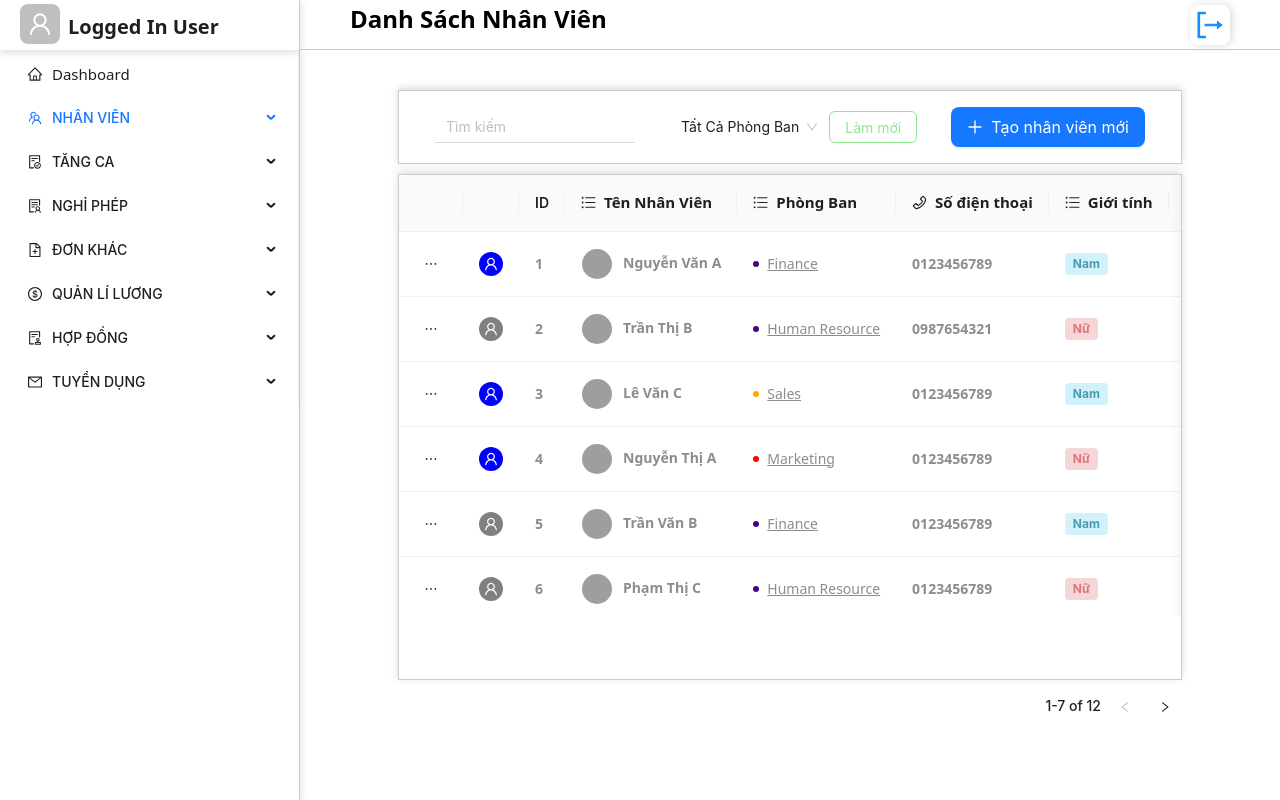
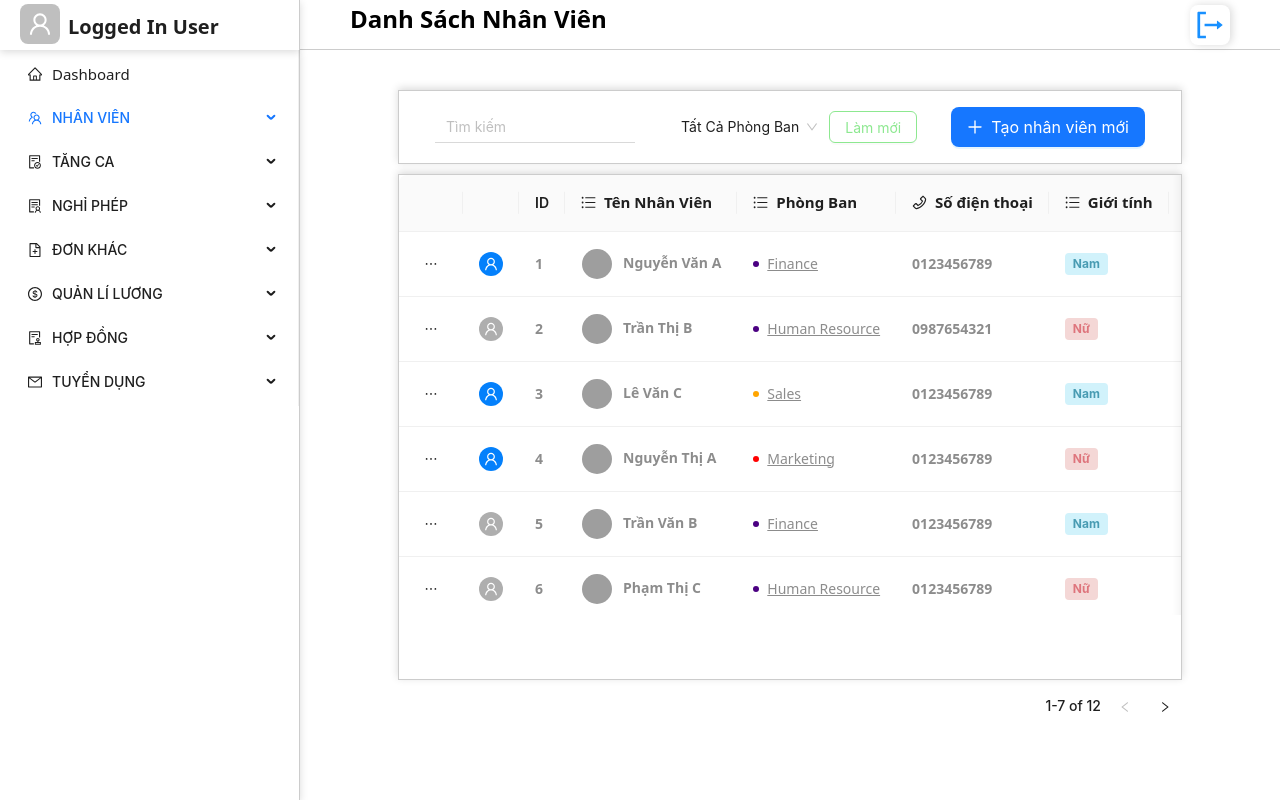
Before and after one commit to Lemonroos/AmazingTechTask1, a React (Create React App) app: page /employees in a window 1280 px wide. Built offline with nearby package versions, Linux system fonts and the light colour scheme; grey boxes are pictures that could not be loaded.

Commit message:
EmpAvatarChange

```diff
--- a/src/Components/Pages/Employees/Employees.jsx
+++ b/src/Components/Pages/Employees/Employees.jsx
@@ -51,7 +51,7 @@ const columns = [
     key: "avatar",
     render: (text, record) => (
       <Avatar
-        style={{ backgroundColor: record.role === "manager" ? "blue" : "gray" }}
+        style={{ backgroundColor: record.role === "manager" ? "#0480fb" : "#aeaeae" }}
         size="small"
         icon={<UserOutlined />}
       />
```
